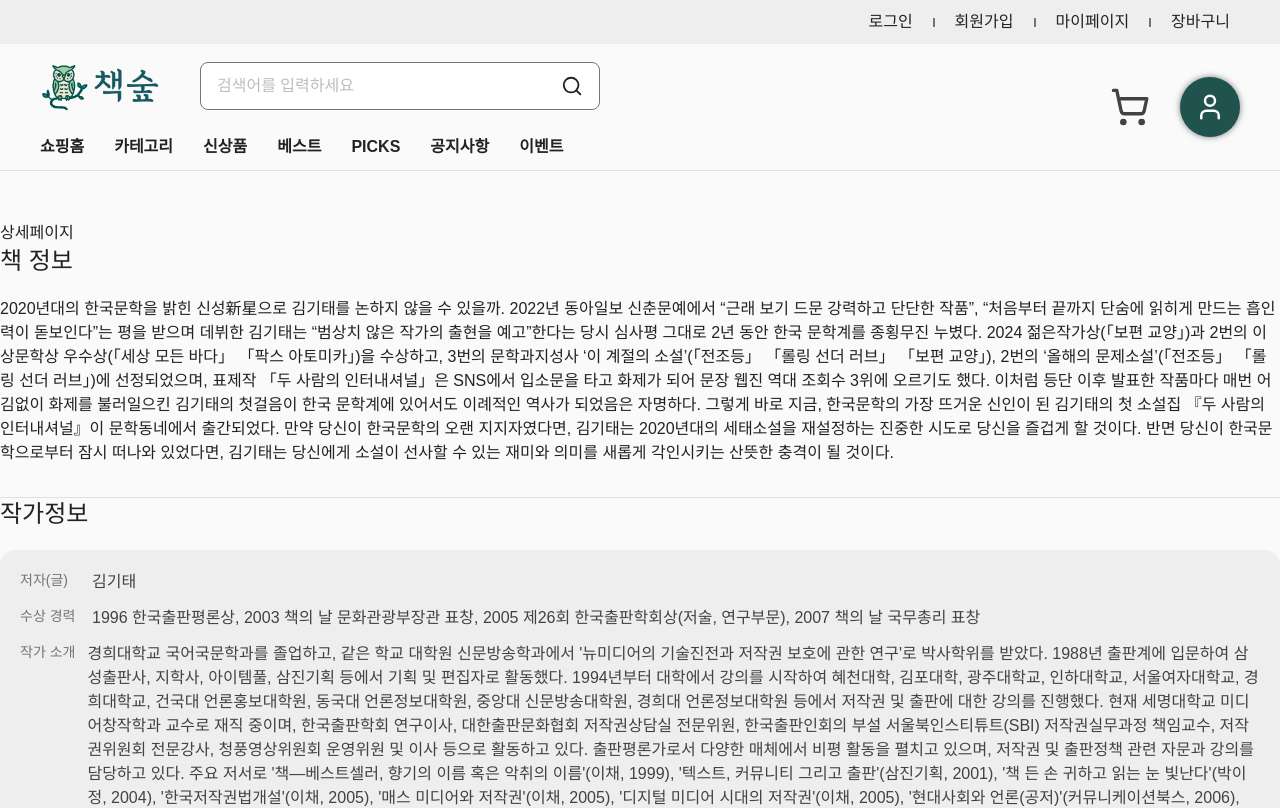
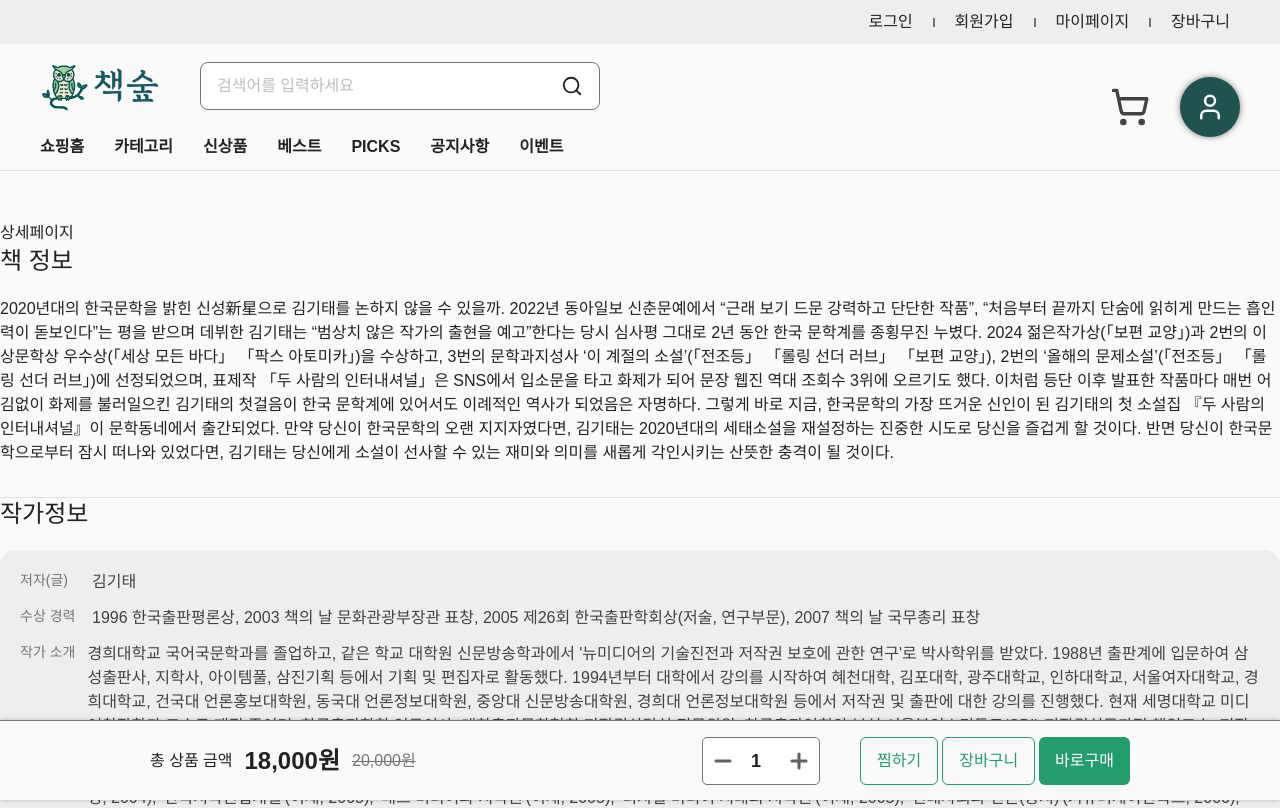
Before and after one commit to juny-0429/book-forest, a Next.js app: page /detail/1 in a window 1280 px wide. Shown: the top 808 px of the page. Built offline with nearby package versions, Linux system fonts and the light colour scheme.

Commit message:
feat: 상세페이지 구매 창 제작

```diff
--- /dev/null
+++ b/src/app/(main)/detail/[id]/_components/PaymentBox.tsx
@@ -0,0 +1,55 @@
+'use client';
+
+import React, { useState } from 'react';
+import Button from 'src/components/Button/Button';
+import LineButton from 'src/components/Button/LineButton';
+import LucideIcons from 'src/theme/lucideIcon';
+import { calculateDiscountedPrice } from 'src/utils/priceUtils';
+
+interface Props {
+  price: number;
+  discount: number;
+}
+
+export default function PaymentBox({ price, discount }: Props) {
+  const [quantity, setQuantity] = useState(1);
+
+  const decreaseQuantity = () => {
+    setQuantity((prev) => (prev > 1 ? prev - 1 : 1));
+  };
+
+  const increaseQuantity = () => {
+    setQuantity((prev) => prev + 1);
+  };
+
+  const discountedPrice = calculateDiscountedPrice(price, discount);
+  const totalPrice = discountedPrice * quantity;
+
+  return (
+    <div className='fixed bottom-0 left-0 flex justify-between items-center w-full h-20 px-[150px] bg-gray-50 border-t border-solid border-gray-600 shadow-blur-4-25'>
+      <div className='flex items-center gap-3'>
+        <span className='text-body-16r text-ui-text-title'>총 상품 금액</span>
+        <span className='text-title-24b text-ui-text-title'>{totalPrice.toLocaleString()}원</span>
+        <span className='text-body-16l text-ui-text-description line-through'>{(price * quantity).toLocaleString()}원</span>
+      </div>
+
+      <div className='flex gap-10'>
+        <div className='flex justify-center items-center gap-4 px-[8px] py-[6px] bg-white border border-solid border-gray-600 rounded-[5px]'>
+          <button onClick={decreaseQuantity}>
+            <LucideIcons.Minus size={24} strokeWidth={3} className='text-gray-700' />
+          </button>
+          <span className='w-[20px] text-body-18b'>{quantity}</span>
+          <button onClick={increaseQuantity}>
+            <LucideIcons.Plus size={24} strokeWidth={3} className='text-gray-700' />
+          </button>
+        </div>
+
+        <div className='flex items-center gap-1 w-fit'>
+          <LineButton height={48}>찜하기</LineButton>
+          <LineButton height={48}>장바구니</LineButton>
+          <Button height={48}>바로구매</Button>
+        </div>
+      </div>
+    </div>
+  );
+}
--- a/src/app/(main)/detail/[id]/page.tsx
+++ b/src/app/(main)/detail/[id]/page.tsx
@@ -3,6 +3,7 @@ import ReturnPolicy from './_components/ReturnPolicy';
 import AuthorInfo from './_components/AuthorInfo';
 import BookInfo from './_components/BookInfo';
 import Review from './_components/Review';
+import PaymentBox from './_components/PaymentBox';
 
 export default function DetailPage() {
   return (
@@ -16,6 +17,8 @@ export default function DetailPage() {
       <ReturnPolicy />
       {/* 리뷰 */}
       <Review />
+      {/* 결제 창 */}
+      <PaymentBox price={20000} discount={10} />
     </div>
   );
 }
```
